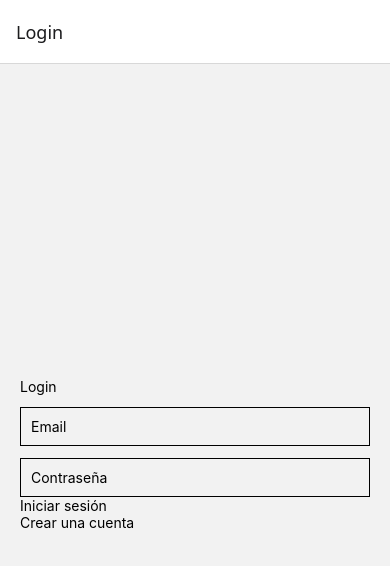
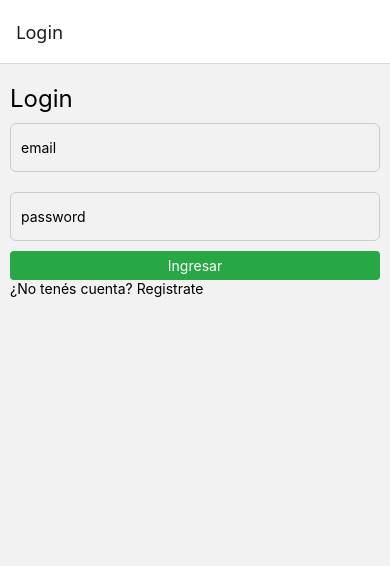
Before and after one commit to Maximo-Paulos/pi-progra3-vol2-grupo2, a React Native app in the folder red-social/: screen /Login in a window 390 px wide. Shown: the top 566 px of the page. Built offline with nearby package versions, Linux system fonts and the light colour scheme; no server answers.

Commit message:
arreglo login con pautas para los forms

```diff
--- a/red-social/src/screens/Login.js
+++ b/red-social/src/screens/Login.js
@@ -1,60 +1,56 @@
-import { useState } from 'react';
-import { Pressable, StyleSheet, Text, TextInput, View } from 'react-native';
-
+import { useState, useEffect } from 'react';
+import { View, Text, TextInput, Pressable, StyleSheet } from 'react-native';
 import { auth } from '../firebase/config';
 
 function Login(props) {
-    const [email, setEmail] = useState('');
+  const [email, setEmail] = useState('');
   const [password, setPassword] = useState('');
-  const [error, setError] = useState('');
+  const [loginError, setLoginError] = useState('');
 
-  function login() {
-    setError('');
+  useEffect(() => {
+    auth.onAuthStateChanged(user => {
+      if (user) {
+        props.navigation.navigate('HomeMenu');
+      }
+    });
+  }, []);
 
-    if (email === '') {
-      setError('El email es obligatorio.');
-      return;
+  function onSubmit() {
+    if (email.length === 0) {
+      setLoginError('El email es obligatorio');
+    } else if (password.length === 0) {
+      setLoginError('La password es obligatoria');
+    } else {
+      auth.signInWithEmailAndPassword(email, password)
+        .then(response => {
+          props.navigation.navigate('HomeMenu');
+        })
+        .catch(error => {
+          setLoginError('Credenciales incorrectas');
+        });
     }
-
-    if (password === '') {
-      setError('La contraseña es obligatoria.');
-      return;
-    }
-
-    auth.signInWithEmailAndPassword(email, password)
-      .catch((errorFirebase) => {
-        setError('Error de Firebase: ' + errorFirebase);
-      });
   }
 
   return (
     <View style={styles.container}>
-      <Text>Login</Text>
-
-      <TextInput
-        style={styles.field}
-        keyboardType="email-address"
-        placeholder="Email"
-        onChangeText={(text) => setEmail(text)}
-        value={email}
-      />
-
-      <TextInput
-        style={styles.field}
-        placeholder="Contraseña"
+      <Text style={styles.title}>Login</Text>
+      <TextInput style={styles.field}
+        keyboardType='email-address'
+        placeholder='email'
+        onChangeText={text => setEmail(text)}
+        value={email} />
+      <TextInput style={styles.field}
+        keyboardType='default'
+        placeholder='password'
         secureTextEntry={true}
-        onChangeText={(text) => setPassword(text)}
-        value={password}
-      />
-
-      {error !== '' && <Text>{error}</Text>}
-
-      <Pressable onPress={() => login()}>
-        <Text>Iniciar sesión</Text>
+        onChangeText={text => setPassword(text)}
+        value={password} />
+      <Pressable style={styles.button} onPress={() => onSubmit()}>
+        <Text style={styles.buttonText}>Ingresar</Text>
       </Pressable>
-
+      <Text>{loginError}</Text>
       <Pressable onPress={() => props.navigation.navigate('Register')}>
-        <Text>Crear una cuenta</Text>
+        <Text>¿No tenés cuenta? Registrate</Text>
       </Pressable>
     </View>
   );
@@ -63,13 +59,30 @@ function Login(props) {
 const styles = StyleSheet.create({
   container: {
     flex: 1,
-    justifyContent: 'center',
-    padding: 20,
+    paddingHorizontal: 10,
+    marginTop: 20,
+  },
+  title: {
+    fontSize: 24,
   },
   field: {
+    paddingVertical: 15,
+    paddingHorizontal: 10,
     borderWidth: 1,
-    marginTop: 12,
-    padding: 10,
+    borderColor: '#ccc',
+    borderStyle: 'solid',
+    borderRadius: 6,
+    marginVertical: 10,
+  },
+  button: {
+    backgroundColor: '#28a745',
+    paddingHorizontal: 10,
+    paddingVertical: 6,
+    borderRadius: 4,
+  },
+  buttonText: {
+    color: '#fff',
+    textAlign: 'center',
   },
 });
 
```
